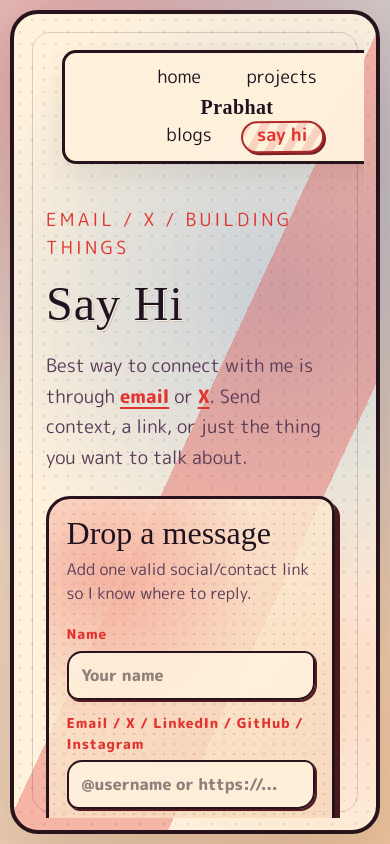
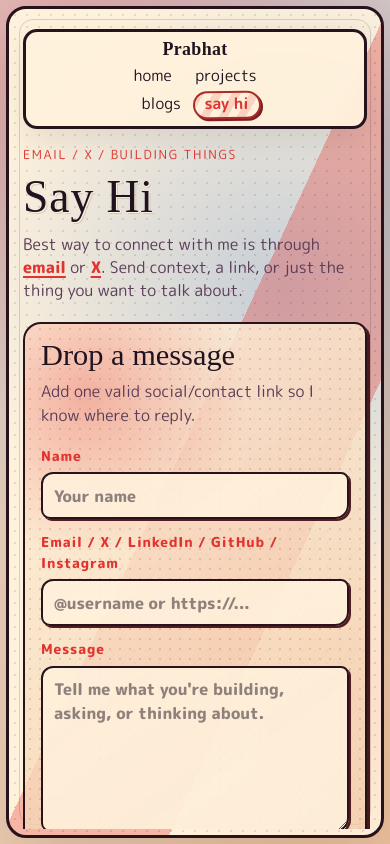
Before and after one commit to Rac-exe/Portfolio-Website, a Next.js app: page /say-hi in a window 390 px wide. Built offline with nearby package versions, Linux system fonts and the light colour scheme; a web font is replaced by a local one.

Commit message:
Fix mobile portfolio layout

```diff
--- a/app/globals.css
+++ b/app/globals.css
@@ -1416,30 +1416,262 @@ input {
 }
 
 @media (max-width: 700px) {
+  .comic-stage {
+    padding: 6px;
+  }
+
+  .comic-page {
+    min-height: calc(100dvh - 12px);
+    width: calc(100vw - 12px);
+    border-width: 3px;
+    border-radius: 20px;
+  }
+
+  .comic-page::after {
+    inset: 10px;
+    border-radius: 14px;
+  }
+
+  .comic-page-scroll,
+  .comic-scroll-frame {
+    height: calc(100dvh - 12px);
+  }
+
+  .comic-scroll-content {
+    max-width: 100%;
+    margin: 6px 0;
+    padding: 14px 14px 28px !important;
+    scrollbar-gutter: auto;
+  }
+
+  .comic-scroll-content > * {
+    min-width: 0;
+  }
+
+  .comic-page-scroll,
+  .comic-scroll-content {
+    scrollbar-width: none;
+  }
+
+  .comic-page-scroll::-webkit-scrollbar,
+  .comic-scroll-content::-webkit-scrollbar {
+    display: none;
+  }
+
+  .site-header {
+    padding-inline: 0;
+    margin-bottom: 1.15rem;
+  }
+
   .comic-nav {
     position: static;
     display: grid;
     grid-template-columns: 1fr;
-    gap: 6px;
+    width: 100%;
+    gap: 0.35rem;
+    padding: 0.58rem;
     text-align: center;
+    font-size: 0.98rem;
   }
 
   .comic-nav > div {
     justify-content: center;
   }
 
+  .nav-side {
+    gap: 0.35rem;
+    flex-wrap: wrap;
+  }
+
+  .nav-link {
+    padding: 0.18rem 0.56rem 0.28rem;
+  }
+
+  .nav-brand {
+    order: -1;
+    padding-inline: 0;
+    font-size: 1.12rem;
+  }
+
   .katana-control {
     width: min(260px, 72vw);
   }
 
   .theme-row {
     grid-template-columns: 1fr;
-    gap: 0.75rem;
+    gap: 0.55rem;
+    margin-bottom: 1rem !important;
+    white-space: normal;
+    font-size: 0.72rem;
+    letter-spacing: 0.13em;
   }
 
   .theme-row .katana-control {
-    justify-self: start;
-    width: min(230px, 72vw);
+    justify-self: center;
+    width: min(250px, 82vw);
+  }
+
+  .manga-title {
+    margin-bottom: 0.85rem !important;
+    font-size: clamp(1.95rem, 12vw, 2.85rem) !important;
+    line-height: 0.98 !important;
+    overflow-wrap: anywhere;
+  }
+
+  .manga-title span {
+    font-size: 0.74em;
+  }
+
+  .hero-copy {
+    max-width: 100%;
+    font-size: clamp(0.96rem, 4.4vw, 1.08rem) !important;
+    line-height: 1.38 !important;
+  }
+
+  .ink-highlight {
+    white-space: normal;
+  }
+
+  .availability-cta {
+    max-width: 100%;
+    align-items: flex-start;
+    font-size: 1.2rem !important;
+    line-height: 1.12;
+  }
+
+  .availability-cta::after {
+    left: 1.8rem;
+  }
+
+  .comic-button {
+    font-size: 1.08rem !important;
+  }
+
+  .projects-header > p:first-child,
+  .blog-header > p:first-child,
+  .say-hi-intro > p:first-child {
+    font-size: 0.78rem !important;
+    letter-spacing: 0.12em !important;
+    line-height: 1.25;
+  }
+
+  .projects-header > p:last-child,
+  .blog-header > p:last-child,
+  .say-hi-intro p:not(:first-child) {
+    margin-top: 0.75rem !important;
+    font-size: 1rem !important;
+    line-height: 1.45 !important;
+  }
+
+  .projects-grid,
+  .blog-list {
+    margin-top: 1.4rem !important;
+  }
+
+  .project-card {
+    border-width: 2px;
+    border-radius: 18px 12px 20px 14px;
+    box-shadow: 3px 3px 0 color-mix(in srgb, var(--line) 82%, var(--accent));
+  }
+
+  .project-card-content {
+    padding: 1rem;
+  }
+
+  .project-card-index {
+    right: 0.8rem;
+    top: 0.65rem;
+    font-size: 2.35rem;
+  }
+
+  .project-eyebrow {
+    max-width: calc(100% - 3rem);
+    font-size: 0.82rem;
+  }
+
+  .project-card h2 {
+    margin-top: 0.8rem;
+    font-size: 2.05rem;
+  }
+
+  .project-summary {
+    margin-top: 0.75rem;
+    font-size: 1.05rem;
+    line-height: 1.32;
+  }
+
+  .project-details {
+    font-size: 0.95rem;
+    line-height: 1.45;
+  }
+
+  .project-links {
+    gap: 0.5rem;
+  }
+
+  .blog-row {
+    grid-template-columns: minmax(0, 1fr) auto;
+    padding: 0.58rem;
+  }
+
+  .blog-row-copy h2 {
+    font-size: 1rem;
+    line-height: 1.1;
+  }
+
+  .blog-row-copy p {
+    font-size: 0.7rem;
+  }
+
+  .say-hi-layout {
+    grid-template-columns: 1fr;
+    gap: 1.2rem;
+  }
+
+  .say-hi-panel {
+    border-width: 2px;
+    border-radius: 18px 12px 20px 14px;
+    padding: 1rem;
+    box-shadow: 3px 3px 0 color-mix(in srgb, var(--line) 82%, var(--accent));
+  }
+
+  .say-hi-panel h2 {
+    font-size: 1.9rem;
+  }
+
+  .say-hi-form input,
+  .say-hi-form textarea {
+    border-radius: 12px 8px 14px 9px;
+    padding: 0.58rem 0.68rem;
+  }
+
+  .say-hi-socials {
+    gap: 0.55rem;
+  }
+
+  .say-hi-socials a {
+    width: 2.7rem;
+    height: 2.7rem;
+  }
+
+  .portrait-panel {
+    width: min(68vw, 230px) !important;
+    height: min(82vw, 292px) !important;
+    border-width: 4px !important;
+    border-radius: 20px !important;
+  }
+
+  .portrait-panel::before {
+    inset: -13px;
+    border-width: 5px;
+  }
+
+  .portrait-panel::after {
+    inset: -20px;
+  }
+
+  .portrait-burst {
+    inset: -2rem -1rem -1.5rem;
   }
 
   .project-card,
```
